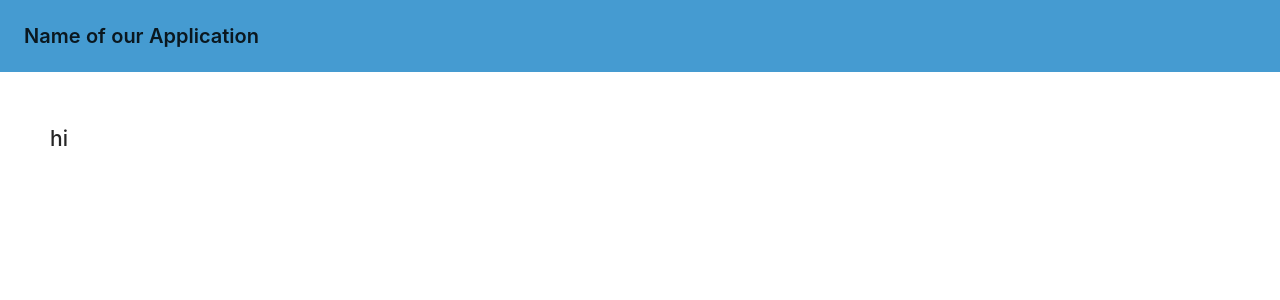
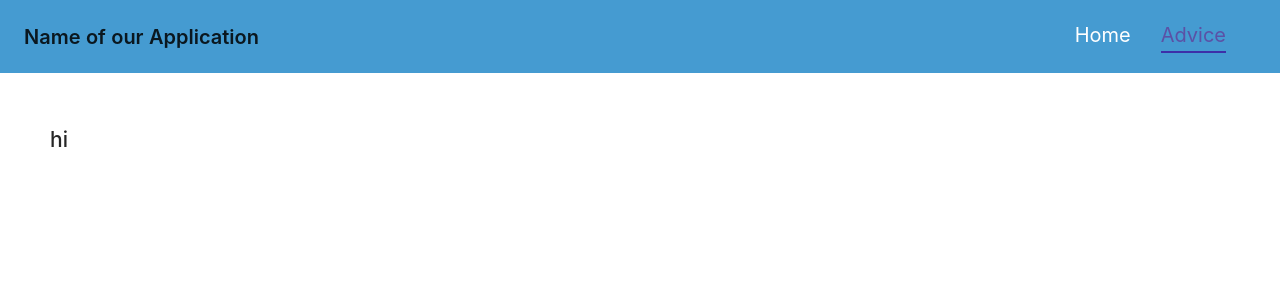
Before and after one commit to ReshmiCode/WeHack, a React (Create React App) app: page /advice in a window 1280 px wide. Shown: the top 300 px of the page. Built offline with nearby package versions, Linux system fonts and the light colour scheme.

Commit message:
make nav a shared comp

```diff
--- a/src/App.css
+++ b/src/App.css
@@ -8,3 +8,20 @@
 .ant-page-header {
   background-color: #459bd1;
 }
+
+.flexRow {
+  display: flex;
+  flex-direction: row;
+}
+
+.flexRow a:active,
+.flexRow a.active {
+  border-bottom: 2px solid #3d2fa8;
+  color: #5b51a6;
+}
+
+.navLink {
+  margin-right: 30px;
+  font-size: 20px;
+  color: white;
+}
--- a/src/App.js
+++ b/src/App.js
@@ -17,7 +17,7 @@ function App() {
       <Switch>
         <Route path="/" exact component={LandingPage} />
         <Route path="/companies" exact component={CompanyList} />
-        <Route path="/company/:id" exact component={CompanyDetail} />
+        <Route path="/companies/:id" exact component={CompanyDetail} />
         <Route path="/advice" exact component={Advice} />
         <Redirect to="/" />
       </Switch>
--- /dev/null
+++ b/src/components/NavBar.js
@@ -0,0 +1,22 @@
+import React from "react";
+import { NavLink } from "react-router-dom";
+import { PageHeader } from "antd";
+
+const LandingPage = () => {
+  return <PageHeader title="Name of our Application" extra={<NavLinks />} />;
+};
+
+const NavLinks = () => {
+  return (
+    <div className="flexRow">
+      <NavLink exact className="navLink" to="/companies">
+        Home
+      </NavLink>
+      <NavLink exact className="navLink" to="/advice">
+        Advice
+      </NavLink>
+    </div>
+  );
+};
+
+export default LandingPage;
--- a/src/screens/Advice.js
+++ b/src/screens/Advice.js
@@ -1,11 +1,12 @@
 import React from "react";
-import { Layout, PageHeader } from "antd";
+import NavBar from "../components/NavBar";
+import { Layout } from "antd";
 const { Content } = Layout;
 
 const Advice = () => {
   return (
     <Layout>
-      <PageHeader title="Name of our Application" />
+      <NavBar />
       <Content className="mainContent">
         <h2>hi</h2>
       </Content>
--- a/src/screens/CompanyDetail.js
+++ b/src/screens/CompanyDetail.js
@@ -5,7 +5,10 @@ const { Content } = Layout;
 const CompanyDetail = () => {
   return (
     <Layout>
-      <PageHeader title="Name of our Application" />
+      <PageHeader
+        title="Name of our Application"
+        onBack={() => window.history.back()}
+      />
       <Content className="mainContent">
         <h2>hi</h2>
       </Content>
--- a/src/screens/CompanyList.js
+++ b/src/screens/CompanyList.js
@@ -1,11 +1,12 @@
 import React from "react";
-import { Layout, PageHeader } from "antd";
+import NavBar from "../components/NavBar";
+import { Layout } from "antd";
 const { Content } = Layout;
 
 const CompanyList = () => {
   return (
     <Layout>
-      <PageHeader title="Name of our Application" />
+      <NavBar />
       <Content className="mainContent">
         <h2>hi</h2>
       </Content>
--- a/src/screens/LandingPage.js
+++ b/src/screens/LandingPage.js
@@ -1,11 +1,12 @@
 import React from "react";
-import { Layout, PageHeader } from "antd";
+import NavBar from "../components/NavBar";
+import { Layout } from "antd";
 const { Content } = Layout;
 
 const LandingPage = () => {
   return (
     <Layout>
-      <PageHeader title="Name of our Application" />
+      <NavBar />
       <Content className="mainContent">
         <h2>hi</h2>
       </Content>
```
